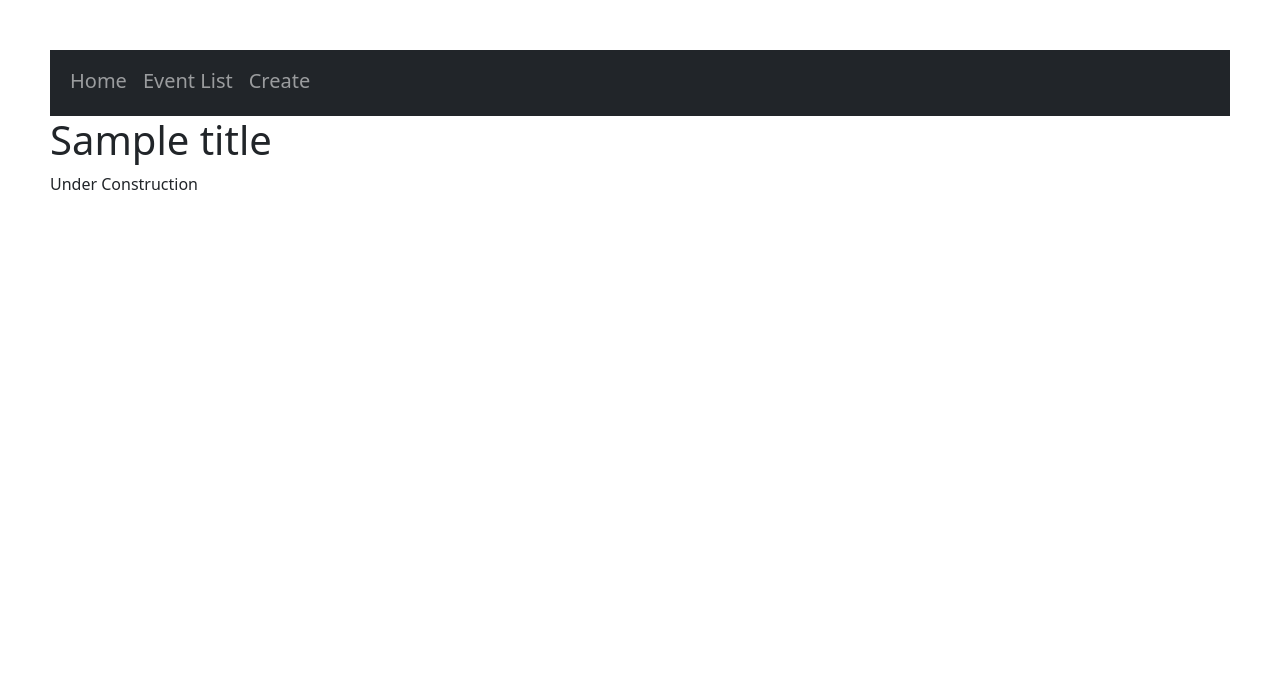
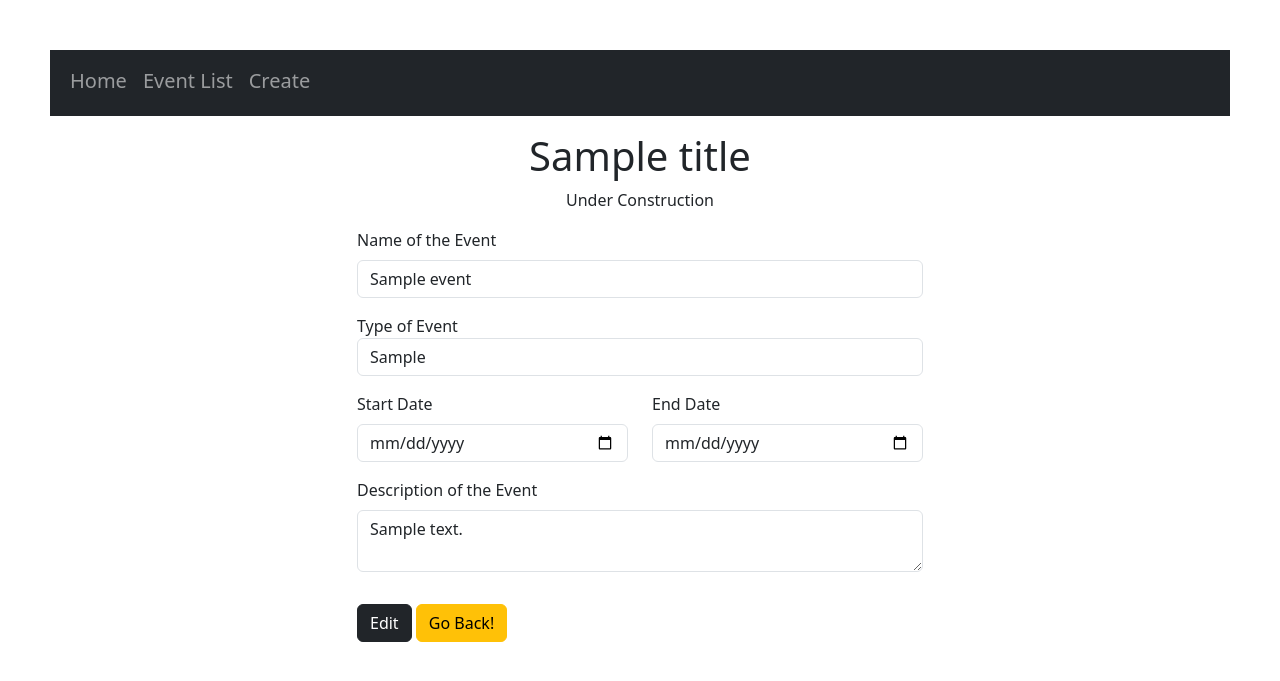
Before and after one commit to YourLocalStore/INFR3120-Fall26-Project, a Node server app: template Fall26Project/views/Events/edit.ejs in a window 1280 px wide. Shown: the top 681 px of the page. Run offline with Node 20, Linux system fonts and the light colour scheme; tables that the repository leaves empty hold one stand-in row (values such as "Sample post"); the template is opened without the code that fills it: values that come from a table or form of the project are taken from there, most other values are stand-ins (such as "Sample title", 1, 10 or a date in 2020); some libraries are stand-ins or nearby versions.

Commit message:
Add edit and delete operations for database, add formatting to the edit.ejs form

```diff
--- a/Fall26Project/views/Events/edit.ejs
+++ b/Fall26Project/views/Events/edit.ejs
@@ -7,11 +7,83 @@
     <link rel="stylesheet" href="/fontawesome-free-7.3.1-web/css/fontawesome.min.css">
     <script src="/bootstrap/dist/js/bootstrap.min.js"></script>
   </head>
+
   <%- include ../partials/main_nav.ejs %>
   <body>
 
-    <h1><%= title %></h1>
-    <p>Under Construction</p>
+    <div class="container-fluid">
+      <div class="row">
+        <div class="col-12 text-center mt-3">
+          <h1> <%= title %> </h1>
+          <p>Under Construction</p>
+        </div>
+      </div>
+
+      <div class="row">
+        <div class="col-12 mx-auto w-50">
+          <form class="eventForm" method="post">
+            <div class="form-group">
+              <label for="nameField">Name of the Event</label>
+              <input type="text"
+                      class="form-control mt-2 mb-3" id="nameField"
+                      name="eName" value="<%= event.eventName %>"
+                      required>
+            </div>
+
+            <div class="form-group">
+              <label for="eventSelector">Type of Event</label>
+              <select class="form-control custom-select mb-3" id="eventSelector"
+                      name="eType" required>
+
+                <option hidden selected="<%= event.eventType %>"> <%= event.eventType %> </option>
+                <option value="Sports and Recreation">Sports and Recreation</option>
+                <option value="Business and Careers">Business and Careers</option>
+                <option value="Conference">Conference</option>
+                <option value="Social">Social</option>
+                <option value="Other">Other</option>
+
+              </select>
+            </div>
+
+            <div class="row">
+              <div class="col-12 col-md-6">
+                <div class="form-group">
+                  <label for="eventStartDateField">Start Date</label>
+                  <input type="date"
+                          class="form-control mt-2 mb-3" id="eventStartDateField"
+                          name="eStartDate"
+                          value="<%= event.eventStart %>"
+                          required>
+                </div>
+              </div>
+
+              <div class="col-12 col-md-6">
+                <div class="form-group">
+                  <label for="eventEndDateField">End Date</label>
+                  <input type="date"
+                          class="form-control mt-2 mb-3" id="eventEndDateField"
+                          name="eEndDate"
+                          value="<%= event.eventEnd %>"
+                          required>
+                </div>
+              </div>
+            </div>
+
+            <div class="form-group">
+              <label for="eventDescriptionField">Description of the Event</label>
+              <textarea type="text"
+                        class="form-control mt-2 mb-3" id="eventDescriptionField"
+                        name="eDescription"><%= event.eventDescription %></textarea>
+            </div>
+
+              <button class="btn btn-dark mt-3" type="submit">Edit</button>
+              <a href="/events" class="btn btn-warning mt-3">Go Back!</a>
+
+          </form>
+
+        </div>
+      </div>
+    </div>
 
   </body>
   <%- include ../partials/footer.ejs %>
```
Also changed, not shown: Fall26Project/routes/events.js (+56 -2 lines), Fall26Project/views/Events/event_list.ejs (+17 -4 lines).
